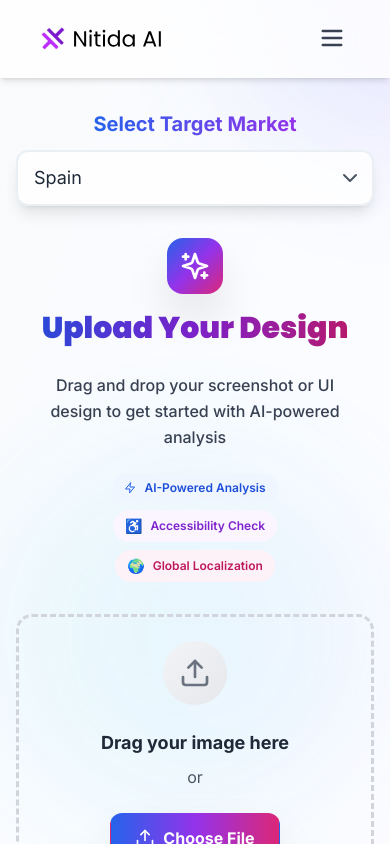
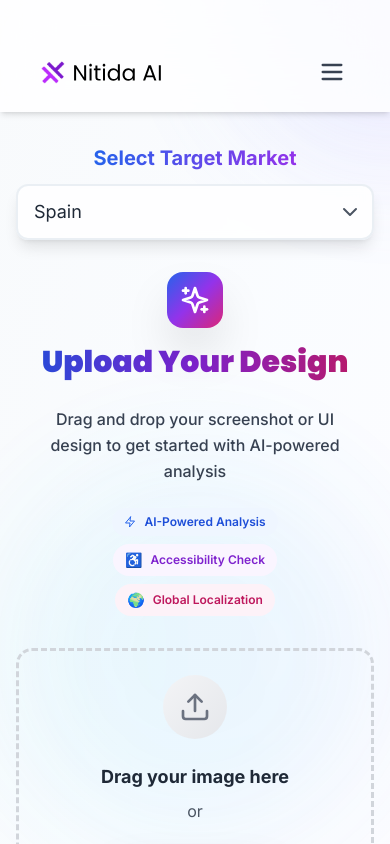
Before and after one commit to sonitasvpublico/UXAnalysisApp, a React (Vite) app: page / in a window 390 px wide. Shown: the top 844 px of the page. Built offline with nearby package versions, Linux system fonts and the light colour scheme.

Commit message:
Fix iPhone header spacing - FINAL SOLUTION
- iPhone (≤767px): 50px padding-top + safe-area-inset-top + 20px
- iPad (768px-1023px): 40px padding-top
- Desktop (1024px+): 32px padding-top
- All devices now have proper header spacing
- Ready for App Store submission

```diff
--- a/src/index.css
+++ b/src/index.css
@@ -58,15 +58,15 @@
 @supports (padding-top: env(safe-area-inset-top)) {
   @media (max-width: 767px) {
     header {
-      padding-top: calc(env(safe-area-inset-top) + 16px) !important;
+      padding-top: calc(env(safe-area-inset-top) + 20px) !important;
     }
   }
 }
 
-/* Mobile fallback */
+/* Mobile fallback - iPhone específico */
 @media (max-width: 767px) {
   header {
-    padding-top: 16px !important;
+    padding-top: 50px !important;
   }
 }
 
```
